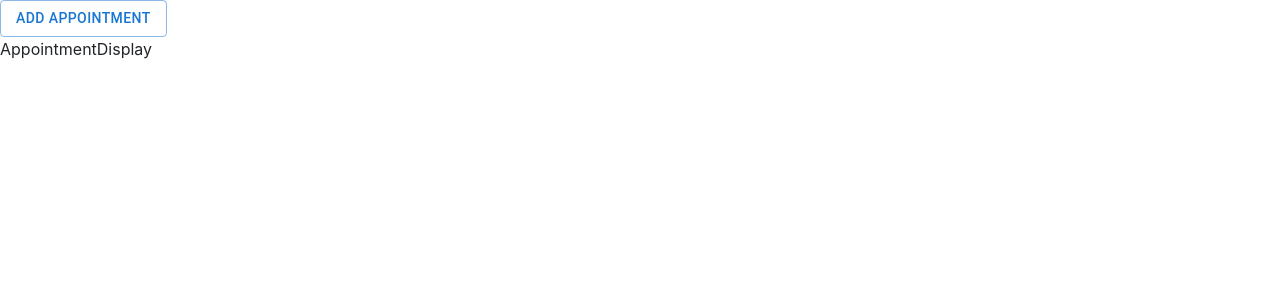
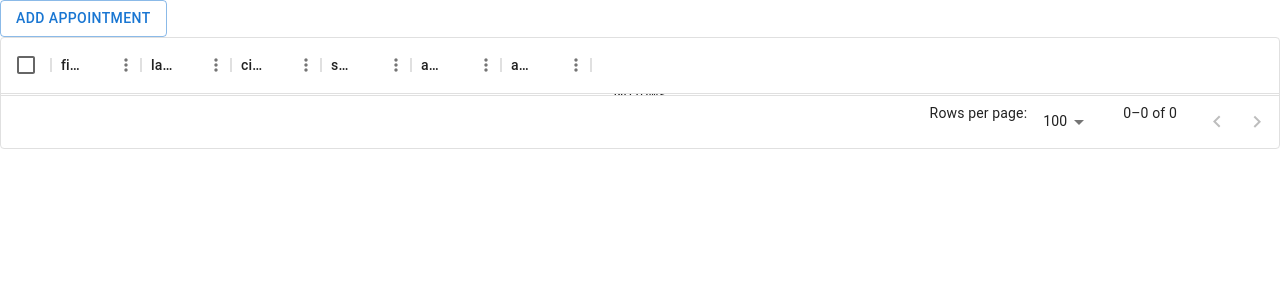
Before and after one commit to divyesh2123/myapp-batch-10, a React (Create React App) app: page / in a window 1280 px wide. Shown: the top 300 px of the page. Built offline with nearby package versions, Linux system fonts and the light colour scheme.

Commit message:
this is the data for appointment

```diff
--- a/src/Appointment.js
+++ b/src/Appointment.js
@@ -1,10 +1,12 @@
-import React from 'react'
+import React, { useState } from 'react'
 import AppointmentDisplay from './AppointmentDisplay'
 import AppointmentForm from './AppointmentForm'
 import Button from '@mui/material/Button';
 export default function Appointment() {
 
     const [open, setOpen] = React.useState(false);
+
+    const [data,setData] = useState([]);
 
     const handleClickOpen = () => {
       setOpen(true);
@@ -21,9 +23,14 @@ export default function Appointment() {
 <Button variant="outlined" onClick={handleClickOpen}>
        Add Appointment
       </Button>
-            <AppointmentForm open={open} onClose={handleClickClose} />
+            <AppointmentForm open={open} onClose={handleClickClose}
 
-            <AppointmentDisplay/>
+            data={data}
+            setData={setData}
+
+            />
+
+            <AppointmentDisplay data={data}/>
 
 
     </div>
--- a/src/AppointmentDisplay.js
+++ b/src/AppointmentDisplay.js
@@ -1,7 +1,56 @@
+import { DataGrid } from '@mui/x-data-grid';
 import React from 'react'
 
-export default function AppointmentDisplay() {
+export default function AppointmentDisplay(props) {
+
+    const columns = [
+
+        {
+            field: "firstName",
+            headerName: "firstName",
+            width: 90
+        },
+        {
+            field: "lastName",
+            headerName: "lastName",
+            width: 90
+        },
+        {
+            field: "city",
+            headerName: "city",
+            width: 90
+        },
+        {
+            field: "state",
+            headerName: "state",
+            width: 90
+        },
+        {
+            field: "address1",
+            headerName: "address1",
+            width: 90
+        },
+        {
+            field: "address2",
+            headerName: "address another",
+            width: 90
+        },
+
+    ]
+
+    console.log(props.data);
   return (
-    <div>AppointmentDisplay</div>
+    <div>
+  <DataGrid
+
+    rows={props.data}
+    columns={columns}
+    pageSize={5}
+    rowsPerPageOptions={[5]}
+    checkboxSelection
+    ></DataGrid>
+
+
+    </div>
   )
 }
--- a/src/AppointmentForm.js
+++ b/src/AppointmentForm.js
@@ -25,6 +25,12 @@ export default function AppointmentForm(props) {
         onSubmit :   (values)=> {
 
             console.log(values);
+
+            let t =[...props.data];
+
+            t.push({...values, id : t.length +1});
+
+            props.setData(t);
             props.onClose();
 
         }
```
